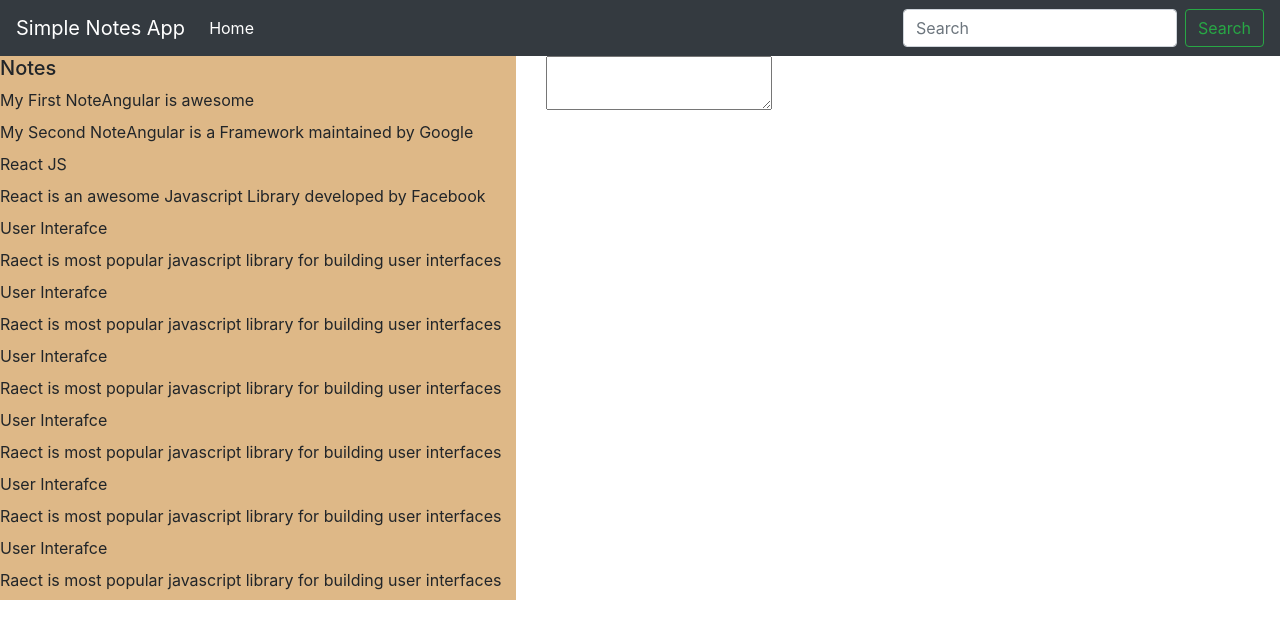
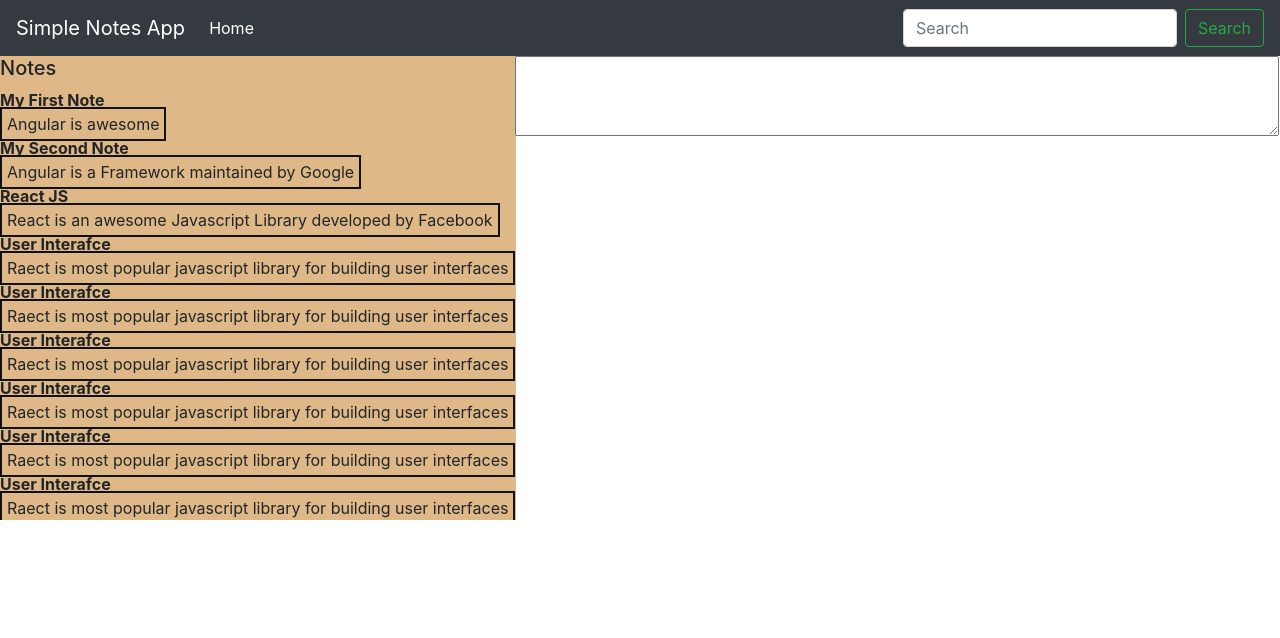
Before and after one commit to shaikhreza43/simple-note-taking-app-automate-io-angular, an Angular app: page / in a window 1280 px wide. Shown: the top 638 px of the page. Built offline with nearby package versions, Linux system fonts and the light colour scheme.

Commit message:
added some css

```diff
--- a/src/app/note-container/note-container.component.css
+++ b/src/app/note-container/note-container.component.css
@@ -0,0 +1,6 @@
+textarea {
+    width: 100%;
+    height: 80px;
+    position: absolute;
+    right: 16px;
+  }
--- a/src/app/sidenotesbar/sidenotesbar.component.css
+++ b/src/app/sidenotesbar/sidenotesbar.component.css
@@ -17,5 +17,15 @@ div.sidenavbar {
   border: 1px solid #3ca541;
   padding: 10px 218px;
   border-radius: 4px;
-text-align: left !important;
+  text-align: left !important;
 }
+
+.note-title{
+  font-weight: bold;
+}
+
+.note-content{
+  width: 300px;
+  border: 2px solid #111111;
+  padding: 5px;
+}
--- a/src/app/sidenotesbar/sidenotesbar.component.html
+++ b/src/app/sidenotesbar/sidenotesbar.component.html
@@ -2,8 +2,8 @@
     <h5>Notes</h5>
     <ng-container *ngFor="let item of this.global.notes">
         <div (click)="this.operation.selectNote(item)">
-            <label>{{item.title}}</label>
-            <label>{{item.content}}</label>
+            <span class="note-title">{{item.title}}</span><br>
+            <span class="note-content">{{item.content}}</span>
         </div>
 
     </ng-container>
```
